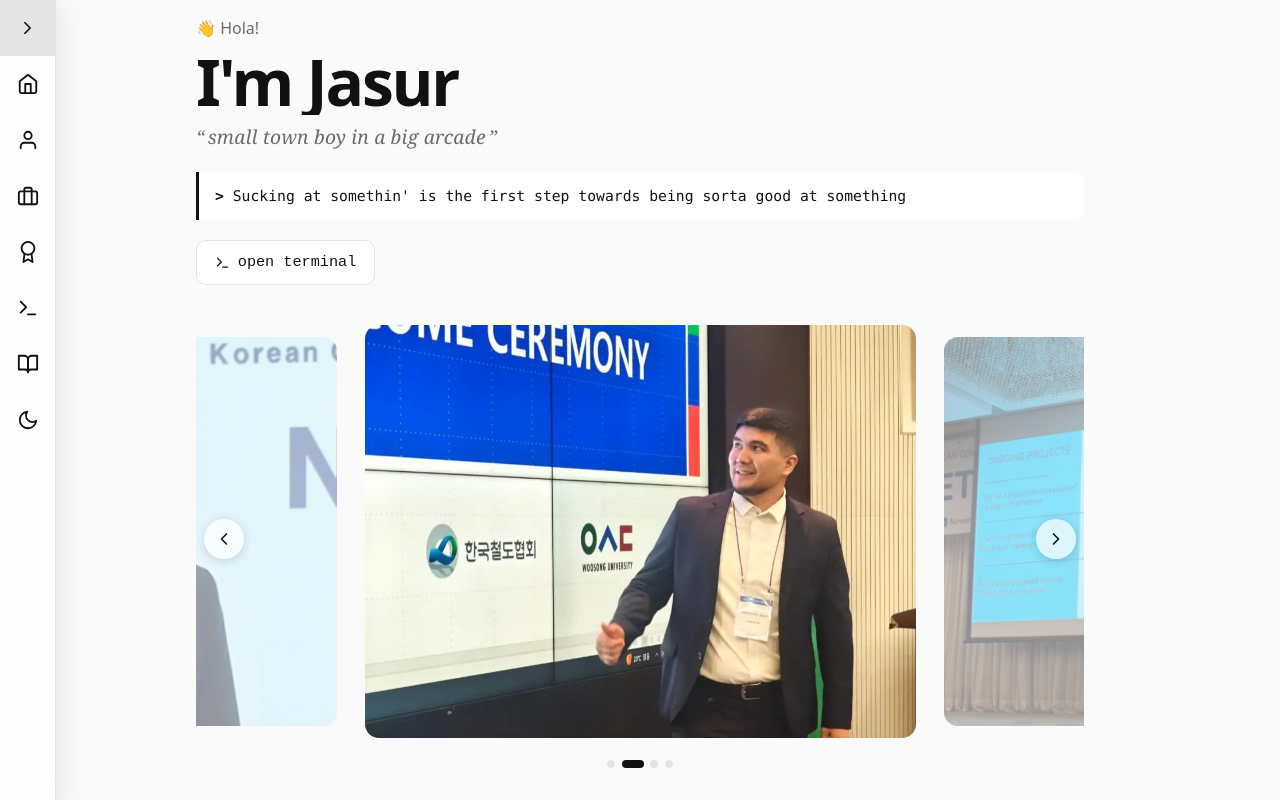
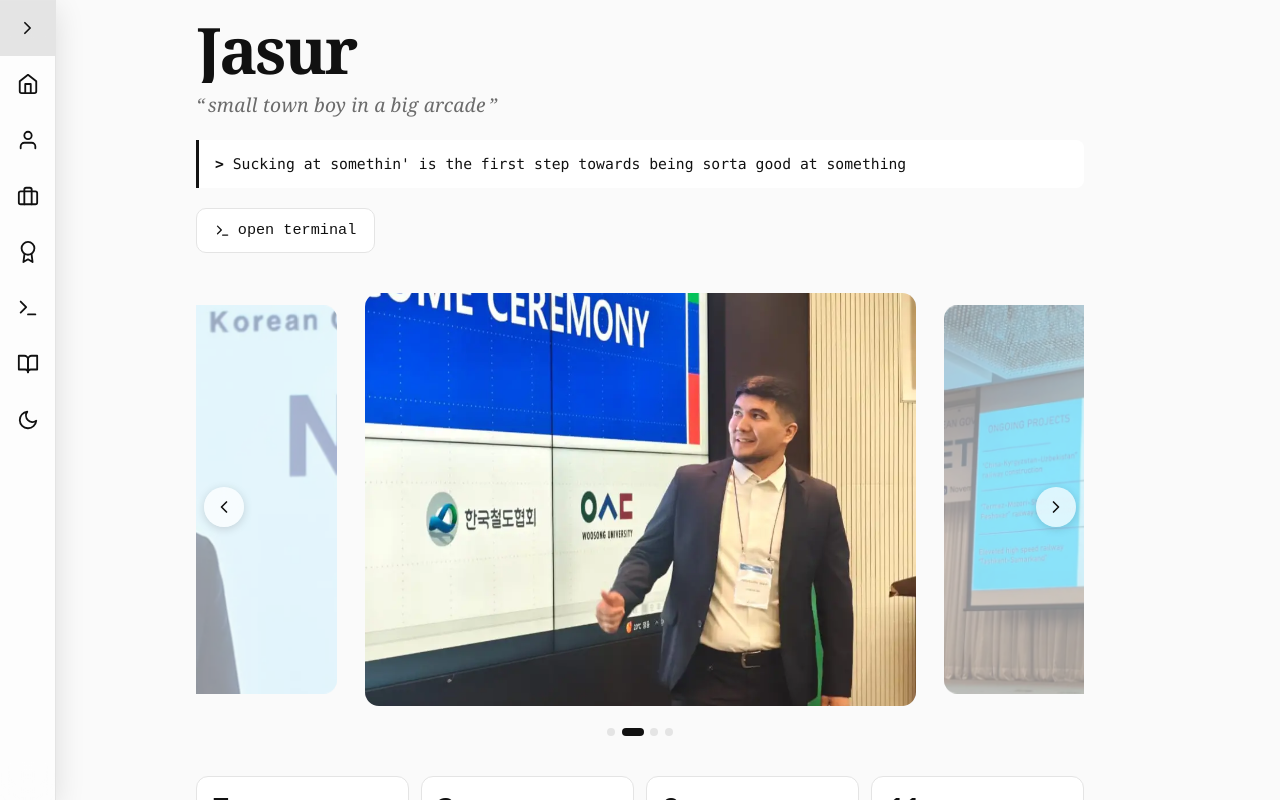
Before and after one commit to jasurlive/jasurlive.uz, a React (Vite) app: page / in a window 1280 px wide. Shown: the top 800 px of the page. Built offline with nearby package versions, Linux system fonts and the light colour scheme.

Commit message:
remove that fucken hi

```diff
--- a/src/tools/css/page.css
+++ b/src/tools/css/page.css
@@ -47,13 +47,14 @@
 
 .hero-name {
   font-size: clamp(2.25rem, 8vw, 4rem);
-  font-weight: 800;
+  font-weight: bolder;
   letter-spacing: -0.035em;
   line-height: 1.05;
   background: linear-gradient(120deg, var(--text) 40%, var(--muted));
   -webkit-background-clip: text;
   background-clip: text;
   color: transparent;
+  font-family: Georgia, 'Times New Roman', Times, serif;
 }
 
 .hero-role {
--- a/src/tools/pages/Home.tsx
+++ b/src/tools/pages/Home.tsx
@@ -25,8 +25,8 @@ export default function Home() {
   return (
     <main className="page">
       <section className="hero">
-        <p className="hero-hi">👋 Hola!</p>
-        <h1 className="hero-name">I'm {profile.name}</h1>
+        {/* <p className="hero-hi">👋 Hola!</p> */}
+        <h1 className="hero-name">{profile.name}</h1>
         <p className="status-home">small town boy in a big arcade</p>
 
         <Typewriter words={quotes} />
```
